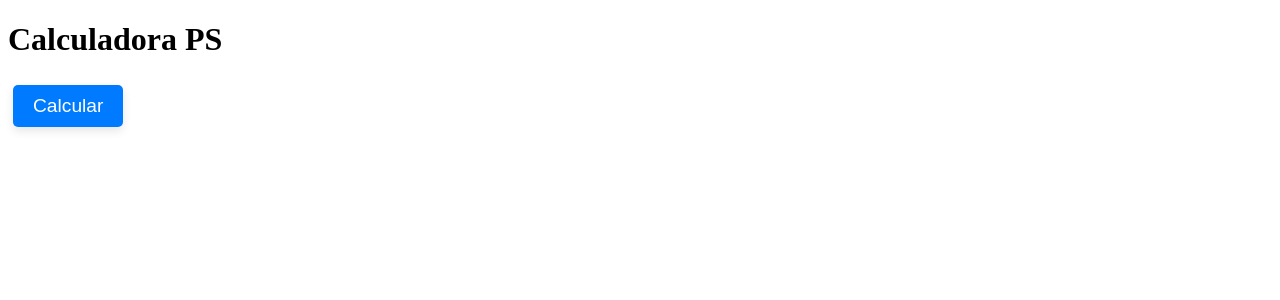
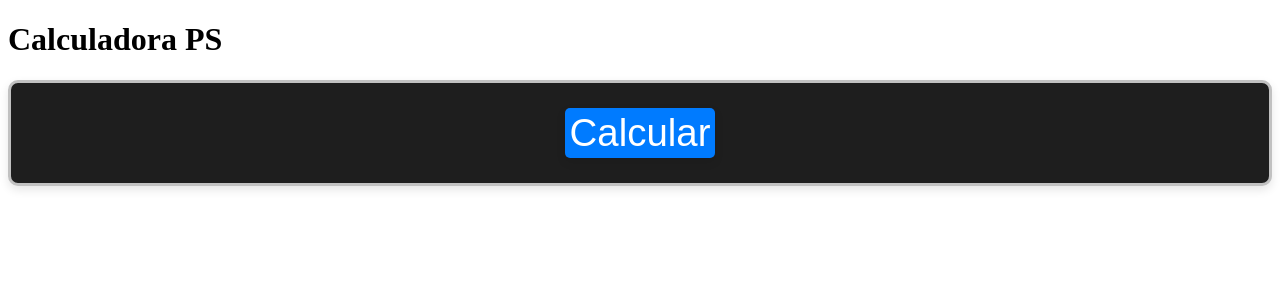
Before and after one commit to devbdallagnol/pj_calculadora_ps, a React (Create React App) app: page / in a window 1280 px wide. Shown: the top 300 px of the page. Built offline with nearby package versions, Linux system fonts and the light colour scheme.

Commit message:
added - organizando em pastas Button e Displays

```diff
--- a/src/App.js
+++ b/src/App.js
@@ -1,10 +1,10 @@
-import Button from "./components/Button";
+import Display from "./components/Displays/Display";
 
 function App() {
   return (
     <div className="App">
       <h1>Calculadora PS</h1>
-      <Button />
+      <Display/>
     </div>
   );
 }
--- /dev/null
+++ b/src/components/Button/Button.js
@@ -0,0 +1,12 @@
+import React from 'react';
+import { ButtonContainer } from './styles';
+
+const Button = () => {
+  return (
+    <ButtonContainer>
+      <span>Calcular</span>
+    </ButtonContainer>
+  );
+}
+
+export default Button;
--- a/src/components/Button.js
+++ b/src/components/Button/styles.js
@@ -1,8 +1,9 @@
-import React from 'react';
 import styled from 'styled-components';
 
-const ButtonContainer = styled.button`
+export const ButtonContainer = styled.button`
   background-color: #007BFF;
+  width: 150px;
+  height: 50px;
   color: #ffffff;
   font-size: 1.2em;
   padding: 10px 20px;
@@ -12,6 +13,9 @@ const ButtonContainer = styled.button`
   cursor: pointer;
   box-shadow: 0 4px 10px rgba(0, 0, 0, 0.1);
   transition: background-color 0.3s ease-in-out, transform 0.2s;
+  display: flex;
+  justify-content: center;
+  align-items: center;
 
   &:hover {
     background-color: #0056b3;
@@ -22,13 +26,3 @@ const ButtonContainer = styled.button`
     transform: scale(1);
   }
 `;
-
-const Button = () => {
-  return (
-    <ButtonContainer>
-      <span>Calcular</span>
-    </ButtonContainer>
-  );
-}
-
-export default Button;
--- /dev/null
+++ b/src/components/Displays/Display.js
@@ -0,0 +1,32 @@
+import React from 'react';
+import styled from 'styled-components';
+import Button from '../Button/Button';
+
+const DisplayContainer = styled.div`
+  background-color: #1e1e1e;
+  color: #ffffff;
+  font-size: 2em;
+  padding: 20px;
+  margin: 20px 0;
+  border-radius: 10px;
+  border: 3px solid #c1c1c1;
+  box-shadow: 0 4px 10px rgba(0, 0, 0, 0.1);
+  display: flex;
+  justify-content: center;
+  align-items: center;
+  transition: background-color 0.3s ease-in-out;
+
+  &:hover {
+    background-color: #333;
+  }
+`;
+
+const Display = () => {
+  return (
+    <DisplayContainer>
+      <Button />
+    </DisplayContainer>
+  );
+}
+
+export default Display;
```
Also changed, not shown: src/components/Display.js (deleted).
